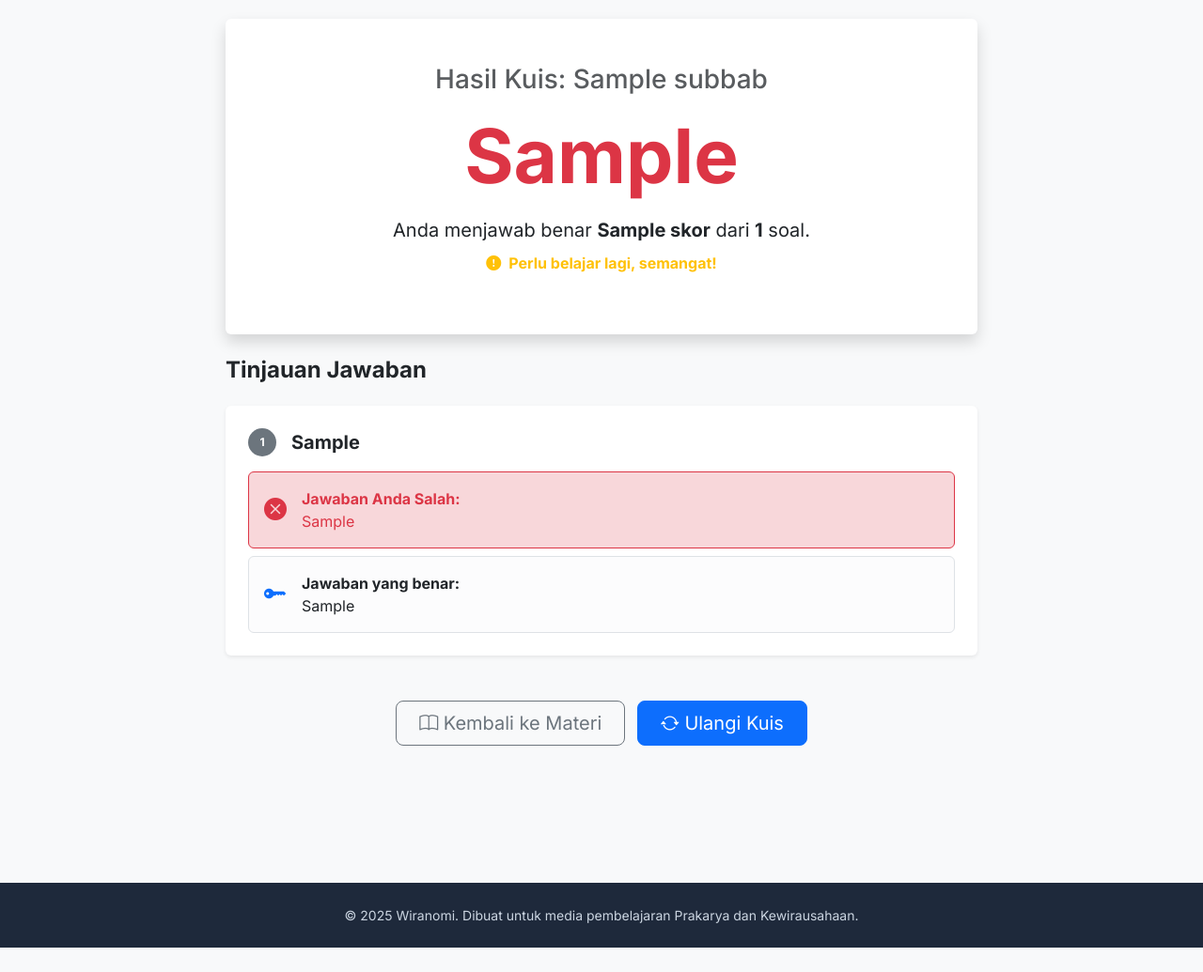
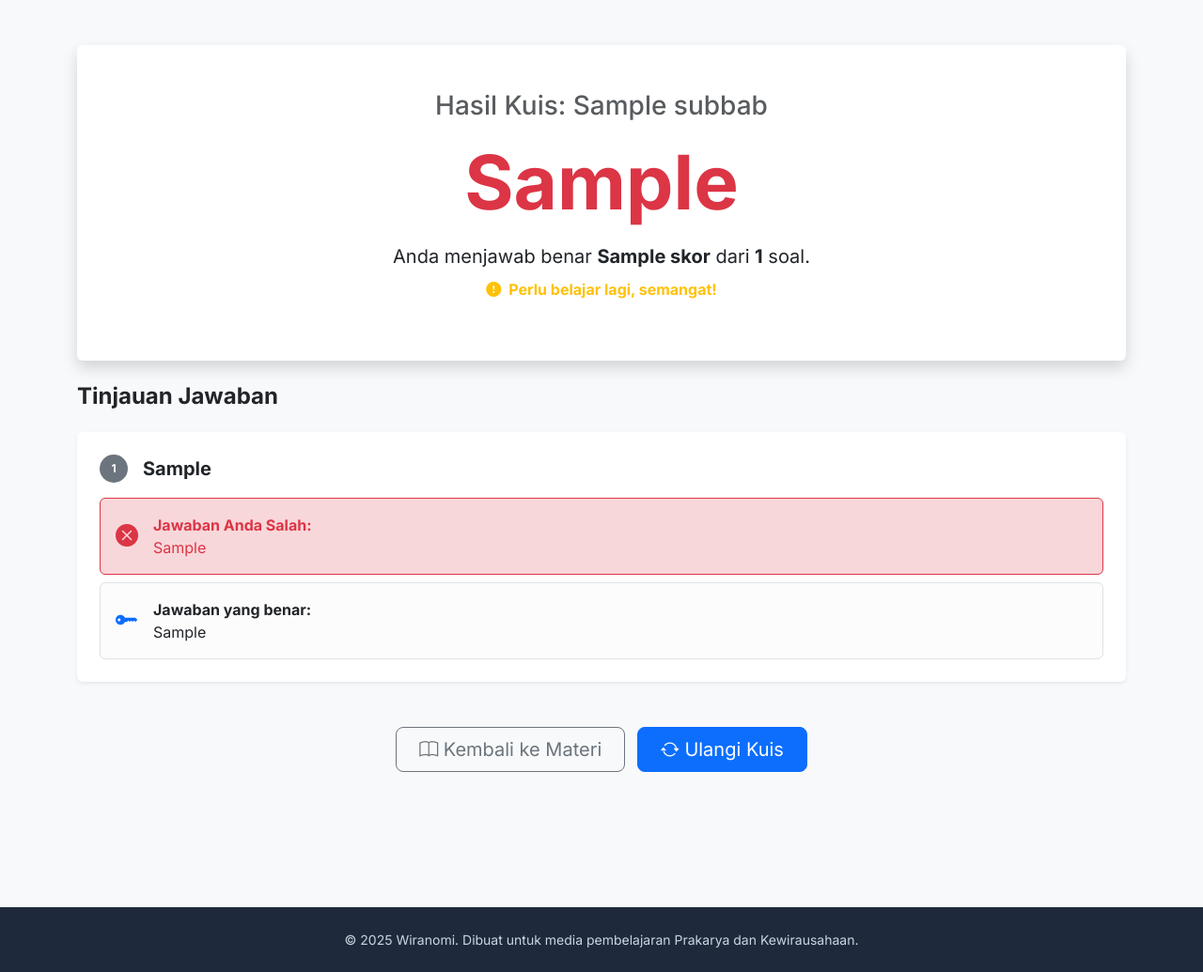
Before and after one commit to sitirahmatulmaulidiah/wiranomi, a Django app: template pembelajaran/templates/pembelajaran/hasil_kuis.html in a window 1280 px wide. Shown: the whole page at 94% size. Before the commit the page ends 1009 px from the top, so only its background shows below. Run offline with Django 5.2, Linux system fonts and the light colour scheme; the template is opened without the code that fills it: most values are stand-ins (such as "Sample title", 1, 10 or a date in 2020); some libraries are stand-ins or nearby versions.

Commit message:
Menyamakan tampilan hasil kuis dengan hasil latihan

```diff
--- a/pembelajaran/templates/pembelajaran/hasil_kuis.html
+++ b/pembelajaran/templates/pembelajaran/hasil_kuis.html
@@ -5,11 +5,12 @@
 
 {% block extra_css %}
 <style>
-    /* --- LOGIKA FOCUS MODE (TETAP DIPERTAHANKAN) --- */
+    /* --- LOGIKA FOCUS MODE (MENYEMBUNYIKAN NAVIGASI) --- */
     .navbar, nav.navbar, #sidebar, .sidebar, .main-sidebar, header {
         display: none !important;
     }
 
+    /* Reset layout wrapper agar full width */
     .wrapper {
         display: block !important;
     }
@@ -21,24 +22,17 @@
         max-width: 100%;
     }
 
+    /* Reset padding/margin body */
     body {
         padding-top: 0 !important;
         background-color: #f8f9fa;
-    }
-
-    /* Penyesuaian container agar rapi di tengah */
-    .quiz-container {
-        max-width: 800px;
-        margin: 0 auto;
-        padding-top: 20px;
-        padding-bottom: 50px;
     }
 </style>
 {% endblock %}
 
 {% block layout %}
 <div class="container-fluid p-0">
-    <div class="quiz-container">
+    <div class="container py-5">
 
         <div class="card shadow border-0 mb-4">
             <div class="card-body text-center p-5">
```
Also changed, not shown: db.sqlite3.
